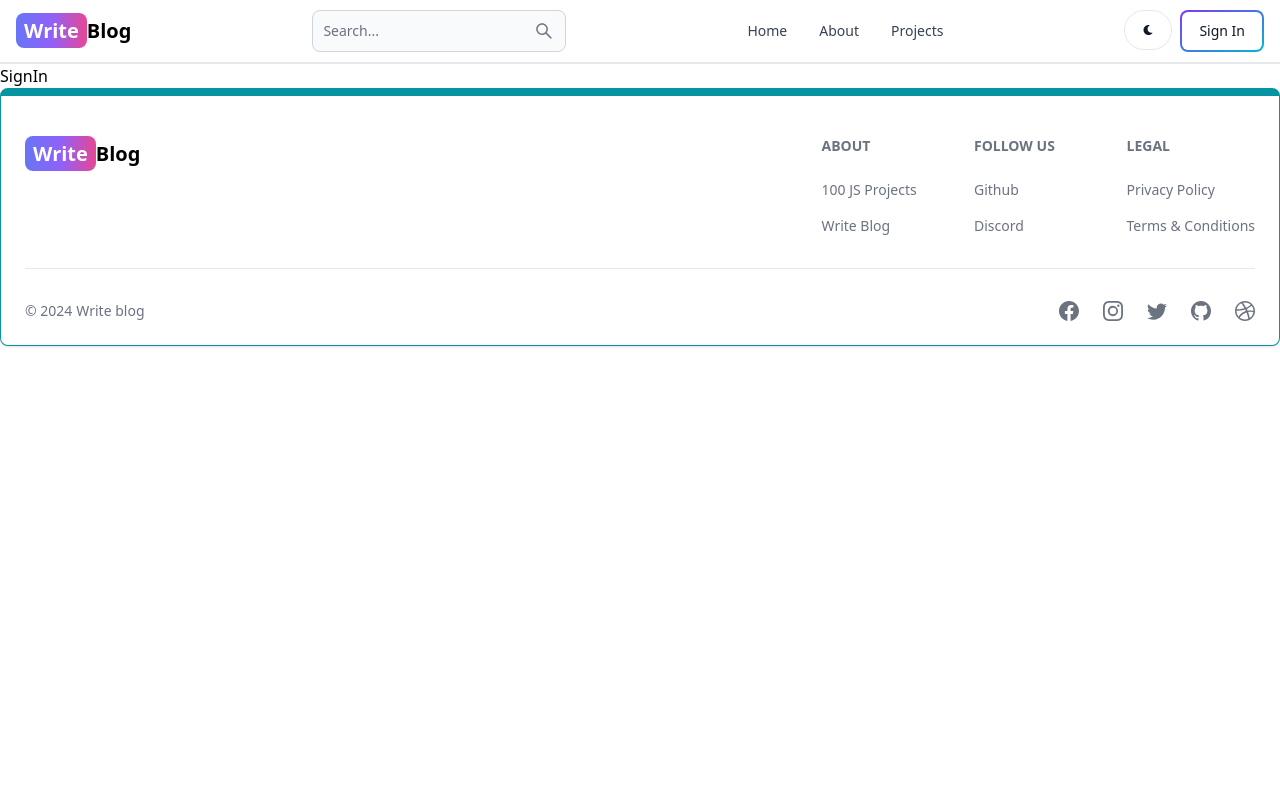
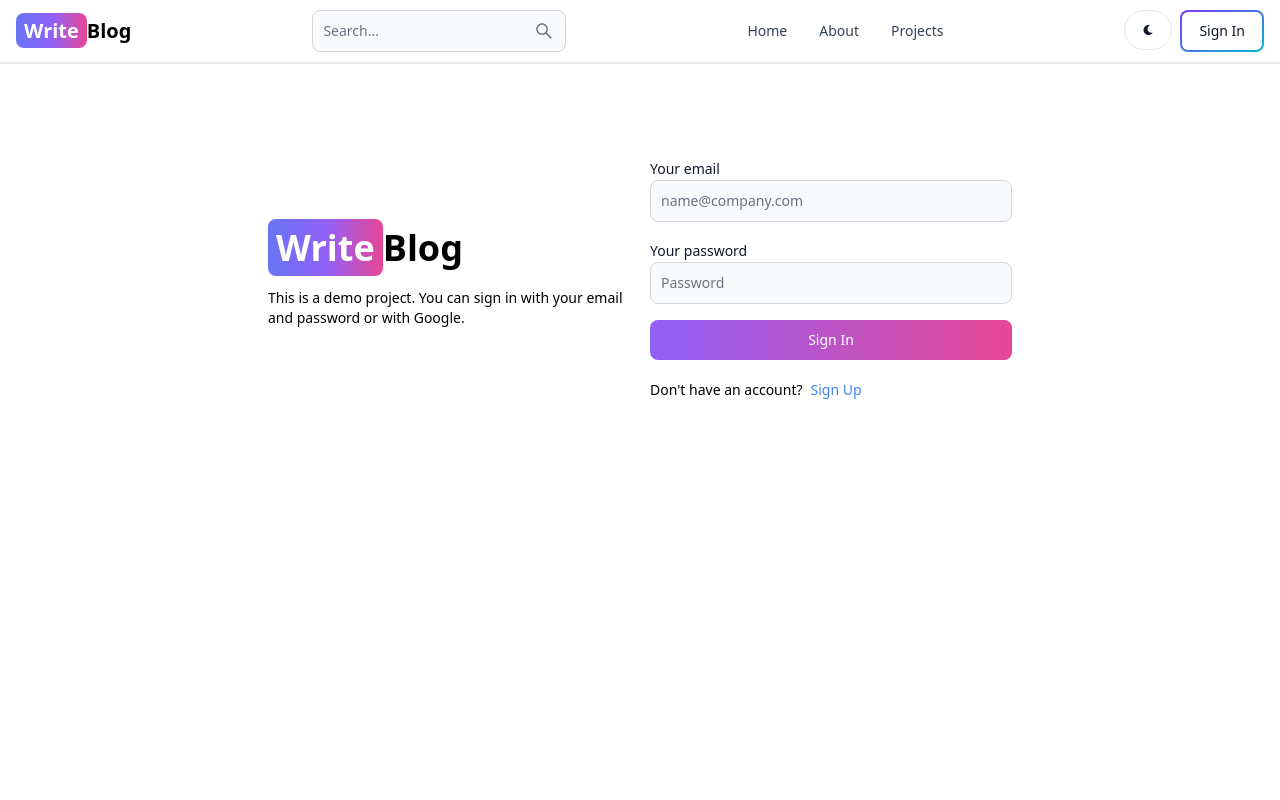
Before and after one commit to Azar-Ahmed/blog-app, a React (Vite) app in the folder client/: page /sign-in in a window 1280 px wide. Shown: the top 800 px of the page. Built offline with nearby package versions, Linux system fonts and the light colour scheme.

Commit message:
SignIn Functionality in Frontend

```diff
--- a/client/src/pages/SignIn.jsx
+++ b/client/src/pages/SignIn.jsx
@@ -1,9 +1,87 @@
-import React from 'react'
+import {useState} from 'react'
+import { Alert, Button, Label, TextInput, Spinner } from 'flowbite-react';
+import { Link, Navigate, useNavigate } from 'react-router-dom';
 
-const SignIn = () => {
+export default function SignIn() {
+  const [formData, setFormData] = useState({});
+  const [errorMsg, setErrorMsg] = useState(null);
+  const [loading, setLoading] = useState(false);
+  const navigate = useNavigate();
+  const handleChange = (e) => {
+    setFormData({...formData, [e.target.id] : e.target.value.trim()})
+  }
+
+  const handleSubmit = async (e) => {
+    e.preventDefault()
+    if(!formData.email || !formData.password) {
+      return setErrorMsg('Please fill in all fields');
+    }
+
+    try {
+      setLoading(true)
+      setErrorMsg(null)
+      const res =  await fetch('/api/auth/signin', {
+        method: 'POST',
+        headers: {'Content-Type':'application/json'},
+        body: JSON.stringify(formData),
+      })
+
+      const data = await res.json(res);
+      if(data.success === false) {
+        setErrorMsg(data.message);
+      }
+
+       setLoading(false)
+       if(res.ok) navigate('/');
+    } catch (error) {
+      setErrorMsg(error.message)
+      setLoading(false)
+    }finally {
+      setLoading(false); // Stop loading state
+    }
+
+  }
   return (
-    <div>SignIn</div>
-  )
+    <div className='min-h-screen mt-20'>
+      <div className='flex p-3 max-w-3xl mx-auto flex-col md:flex-row md:items-center gap-5'>
+        {/* left */}
+        <div className='flex-1'>
+          <Link to='/' className='font-bold dark:text-white text-4xl'>
+            <span className='px-2 py-1 bg-gradient-to-r from-indigo-500 via-purple-500 to-pink-500 rounded-lg text-white'>
+              Write
+            </span>
+            Blog
+          </Link>
+          <p className='text-sm mt-5'>
+            This is a demo project. You can sign in with your email and password
+            or with Google.
+          </p>
+        </div>
+        {/* right */}
+
+        <div className='flex-1'>
+          <form className='flex flex-col gap-4' onSubmit={handleSubmit}>
+            <div>
+              <Label value='Your email' />
+              <TextInput type='email' placeholder='name@company.com' id='email' onChange={handleChange} />
+            </div>
+            <div>
+              <Label value='Your password' />
+              <TextInput type='password' placeholder='Password' id='password' onChange={handleChange} />
+            </div>
+            <Button gradientDuoTone='purpleToPink' type='submit' disabled={loading}>
+                {loading? (<><Spinner size="sm" /> <span className='pl-3'>Loading</span></>) :  'Sign In'}
+            </Button>
+          </form>
+          <div className="flex gap-2 text-sm mt-5">
+            <span>Don't have an account?</span>
+            <Link to='/sign-in' className='text-blue-500'>
+              Sign Up
+            </Link>
+          </div>
+          {errorMsg && (<Alert className='mt-5' color='failure'>{errorMsg}</Alert>)}
+        </div>
+      </div>
+    </div>
+  );
 }
-
-export default SignIn
```
